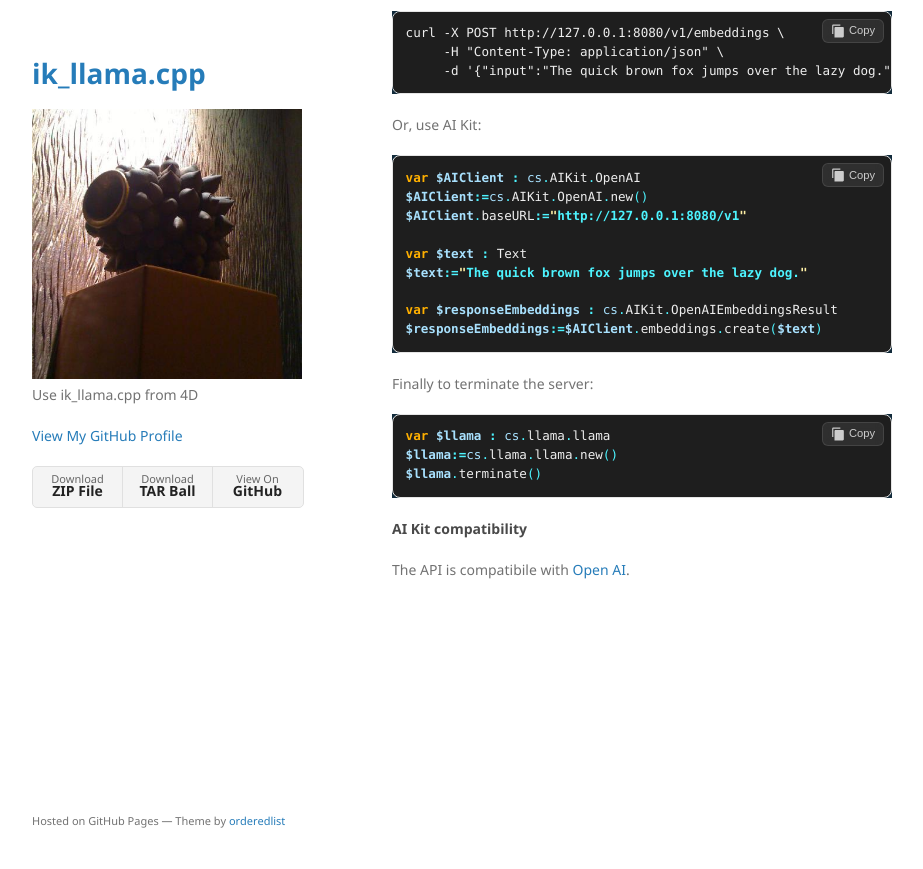
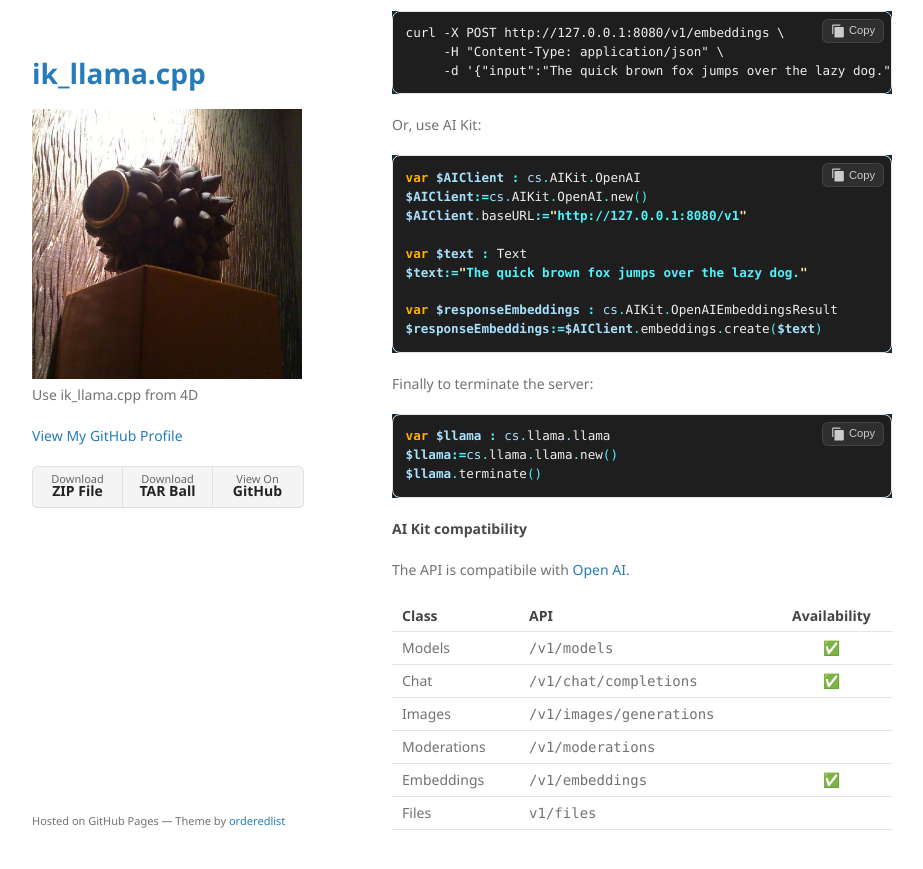
Before and after one commit to miyako/ik_llama-cpp, a Jekyll site: the page built from index.md, in a window 1280 px wide and 900 px high, scrolled down 1275 px. Shown: the top 869 px of the window, without its empty margins (178-1101 px from the left). Built offline with Jekyll 4.4.1, drawn with Linux system fonts in a browser that asks for light colours.

Commit message:
Update index.md

```diff
--- a/index.md
+++ b/index.md
@@ -91,3 +91,12 @@ $llama.terminate()
 #### AI Kit compatibility
 
 The API is compatibile with [Open AI](https://platform.openai.com/docs/api-reference/embeddings).
+
+|Class|API|Availability|
+|-|-|:-:|
+|Models|`/v1/models`|✅|
+|Chat|`/v1/chat/completions`|✅|
+|Images|`/v1/images/generations`||
+|Moderations|`/v1/moderations`||
+|Embeddings|`/v1/embeddings`|✅|
+|Files|`v1/files`||
```
